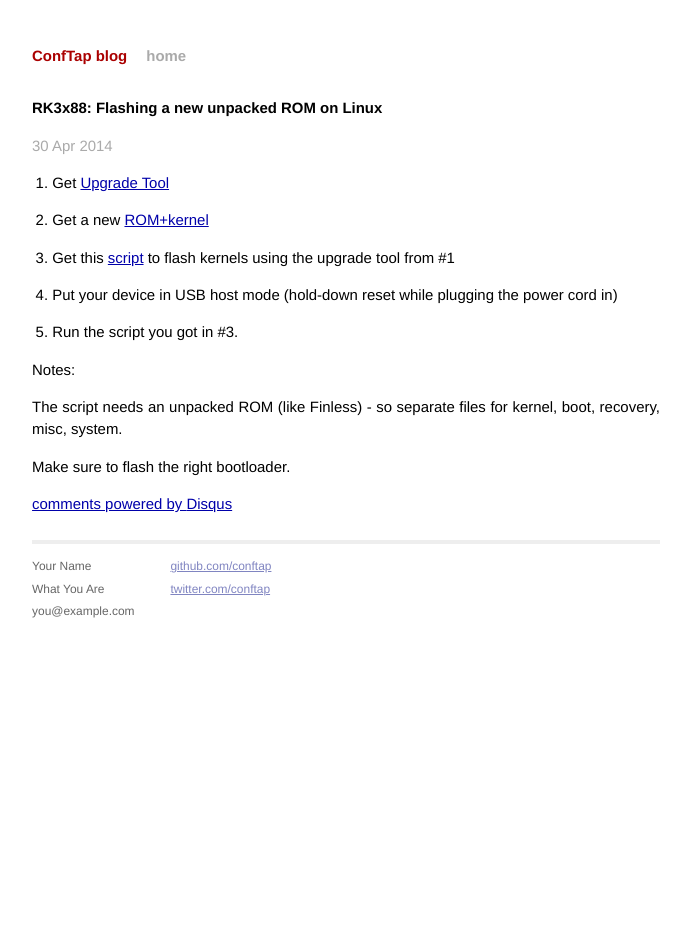
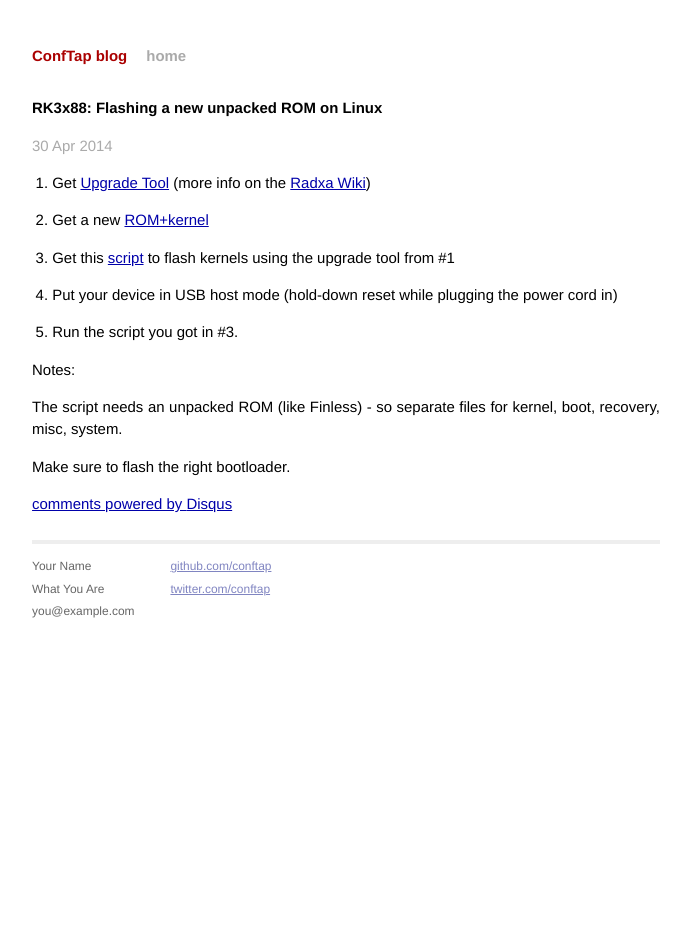
Before and after one commit to conftap/conftap.github.io, a Jekyll site: the page built from _posts/2014-04-30-flashing-new-rk3188-rom-linux.markdown, in a window 1280 px wide. Shown: the whole page, without its empty margins (294-985 px from the left). Built offline with Jekyll 4.4.1, drawn with Linux system fonts in a browser that asks for light colours; Markdown is read by kramdown in place of the engine named in the settings; comment, search, counter and statistics services are not loaded.

Commit message:
Add radxa wiki info

```diff
--- a/_posts/2014-04-30-flashing-new-rk3188-rom-linux.markdown
+++ b/_posts/2014-04-30-flashing-new-rk3188-rom-linux.markdown
@@ -5,7 +5,7 @@ date:   2014-04-30 05:30:59
 categories: rk3188
 ---
 
-1. Get [Upgrade Tool][upgradetool]
+1. Get [Upgrade Tool][upgradetool] (more info on the [Radxa Wiki][wiki])
 
 2. Get a new [ROM+kernel][rom]
 
@@ -22,5 +22,6 @@ The script needs an unpacked ROM (like Finless) - so separate files for kernel,
 Make sure to flash the right bootloader.
 
 [upgradetool]: http://dl.radxa.com/rock/tools/linux/Linux_Upgrade_Tool_v1.16.zip
+[wiki]:        http://wiki.radxa.com/Rock/flash_the_image#Upgrade_tool_from_Rockchip
 [rom]:         http://www.freaktab.com/showthread.php?9389-NEW-Finless-ROM-2-0-KitKat-4-4-2-for-AP6210-wifi-BETA
 [script]:      http://www.freaktab.com/showthread.php?10060-Rockchip-Linux-Upgrade-Tool&p=137784&viewfull=1#post137784
```
